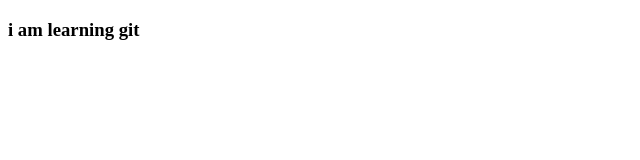
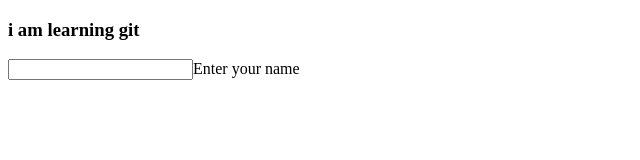
Before and after one commit to jayesh8291073436/local-repo, a plain HTML site: page index.html in a window 1280 px wide. Shown: the whole page, without its empty margins (0-640 px from the left). Drawn offline with Linux system fonts and the light colour scheme.

Commit message:
adding input to the branch_1

```diff
--- a/index.html
+++ b/index.html
@@ -7,5 +7,6 @@
 </head>
 <body>
     <h3>i am learning git</h3>
+    <input type="text">Enter your name
 </body>
 </html>
```
